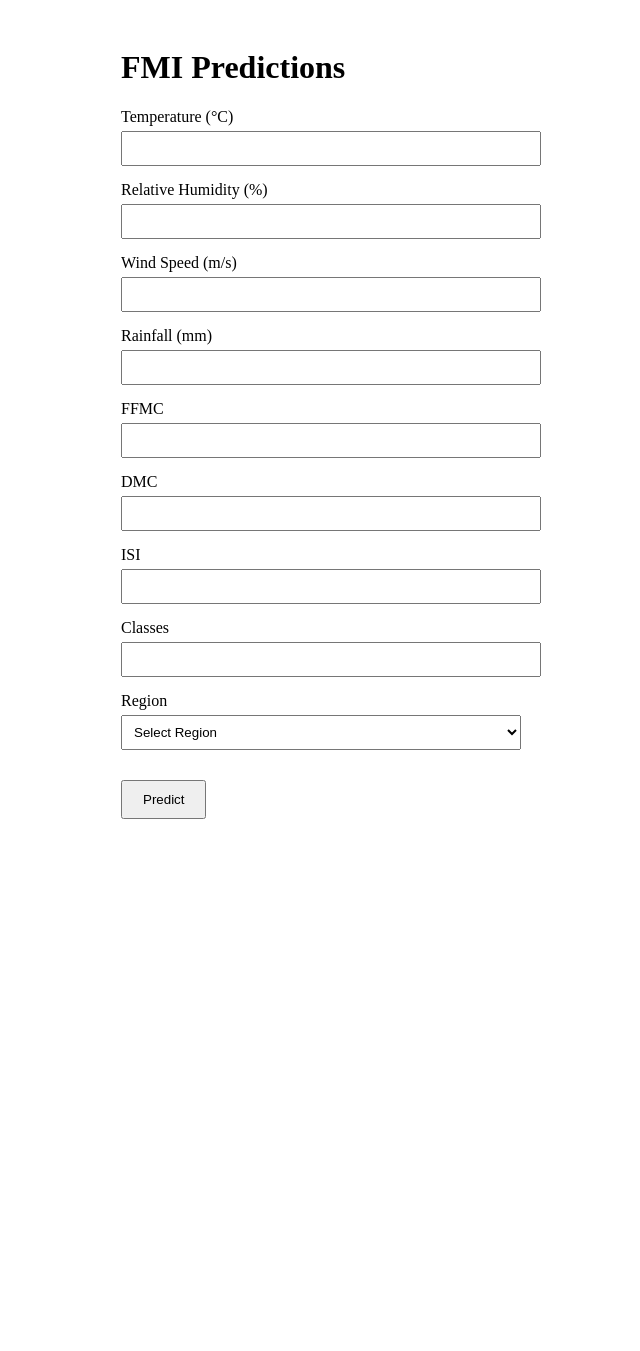
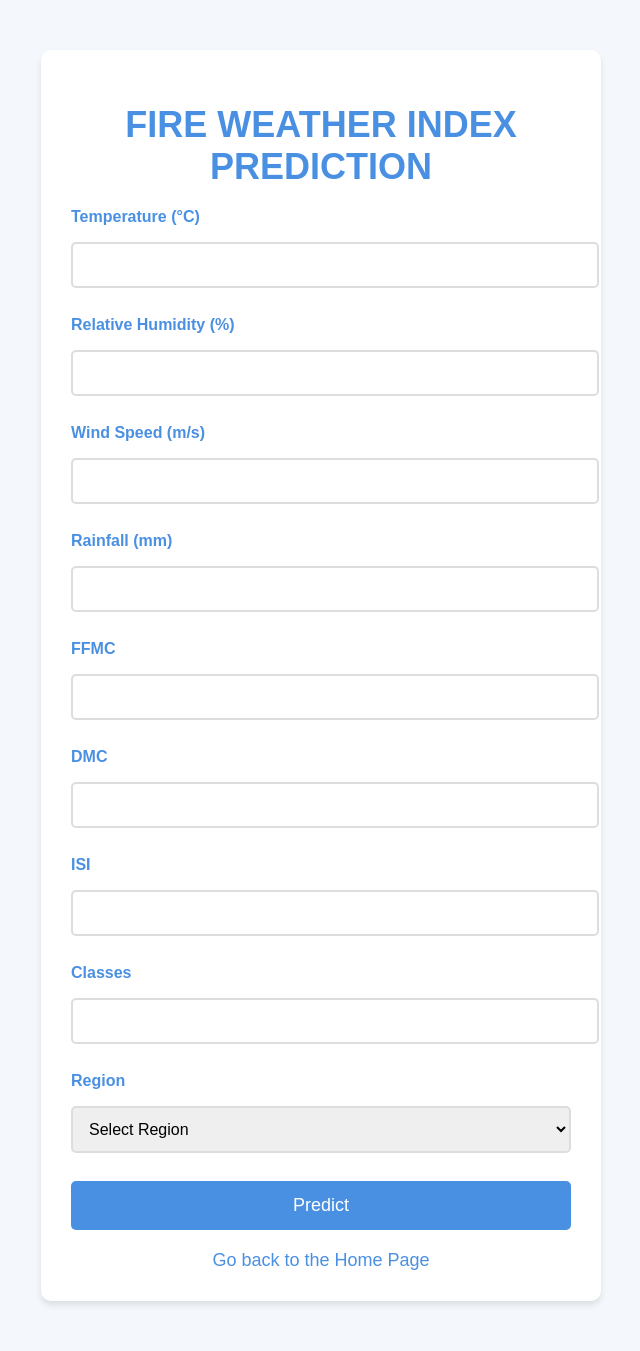
Before and after one commit to sushrutha777/Algerian_forest_fires_dataset, a Flask app: page /home in a window 1280 px wide. Shown: the whole page, without its empty margins (319-959 px from the left). Before the commit the page ends 819 px from the top, so only its background shows below. Run offline with Flask 3, Linux system fonts and the light colour scheme.

Commit message:
changed web name

```diff
--- a/application.py
+++ b/application.py
@@ -58,7 +58,7 @@ def predict_datapoint():
         new_data_scaled = standard_scaler.transform([[Temperature, RH, Ws, Rain, FFMC, DMC, ISI, Classes, Region]])
         result = linreg_model.predict(new_data_scaled)
 
-        return render_template('home.html', result=f"THE FWI prediction is {result[0]:.2f}")
+        return render_template('home.html', result=f"THE Fire Weather Index  is {result[0]:.2f}")
 
     except Exception as e:
         return render_template('home.html', result=f"Error: {str(e)}")
--- a/templates/home.html
+++ b/templates/home.html
@@ -3,18 +3,107 @@
 <head>
     <meta charset="UTF-8">
     <meta name="viewport" content="width=device-width, initial-scale=1.0">
-    <title>FMI Predictions</title>
+    <title>FIRE WEATHER INDEX PREDICTION</title>
     <style>
-        .login { max-width: 400px; margin: 0 auto; padding: 20px; }
-        .form-group { margin-bottom: 15px; }
-        label { display: block; margin-bottom: 5px; }
-        input, select { width: 100%; padding: 8px; }
-        button { margin-top: 15px; padding: 10px 20px; }
+        body {
+            font-family: 'Arial', sans-serif;
+            background-color: #f4f7fc;
+            color: #333;
+            margin: 0;
+            padding: 0;
+        }
+
+        .login {
+            max-width: 500px;
+            margin: 50px auto;
+            padding: 30px;
+            background-color: #ffffff;
+            border-radius: 10px;
+            box-shadow: 0 4px 6px rgba(0, 0, 0, 0.1);
+        }
+
+        h1 {
+            text-align: center;
+            color: #4a90e2;
+            font-size: 36px;
+            margin-bottom: 20px;
+        }
+
+        p {
+            text-align: center;
+            font-size: 18px;
+            color: #777;
+        }
+
+        .form-group {
+            margin-bottom: 20px;
+        }
+
+        label {
+            display: block;
+            margin-bottom: 8px;
+            font-weight: bold;
+            color: #4a90e2;
+        }
+
+        input, select {
+            width: 100%;
+            padding: 12px;
+            margin: 8px 0;
+            border: 2px solid #ddd;
+            border-radius: 5px;
+            font-size: 16px;
+        }
+
+        input:focus, select:focus {
+            border-color: #4a90e2;
+            outline: none;
+        }
+
+        button {
+            width: 100%;
+            padding: 14px;
+            background-color: #4a90e2;
+            color: white;
+            border: none;
+            border-radius: 5px;
+            font-size: 18px;
+            cursor: pointer;
+            transition: background-color 0.3s ease;
+        }
+
+        button:hover {
+            background-color: #357ab7;
+        }
+
+        .result-section {
+            margin-top: 20px;
+            padding: 15px;
+            background-color: #eaf1f9;
+            border-radius: 5px;
+            border: 1px solid #d1e2f1;
+            text-align: center;
+            color: #4a90e2;
+            font-size: 20px;
+        }
+
+        .login a {
+            display: block;
+            text-align: center;
+            font-size: 18px;
+            color: #4a90e2;
+            text-decoration: none;
+            margin-top: 20px;
+        }
+
+        .login a:hover {
+            text-decoration: underline;
+        }
     </style>
 </head>
 <body>
     <div class="login">
-        <h1>FMI Predictions</h1>
+        <h1>FIRE WEATHER INDEX PREDICTION</h1>
         <form action="/predictdata" method="post">
             <div class="form-group">
                 <label>Temperature (°C)</label>
@@ -63,9 +152,11 @@
 
         {% if result %}
         <div class="result-section">
-            <h2>THE FWI prediction is {{ result }}</h2>
+            <h2>{{ result }}</h2>
         </div>
         {% endif %}
+
+        <a href="/">Go back to the Home Page</a>
     </div>
 </body>
 </html>
```
Also changed, not shown: templates/index.html (+53 -2 lines).
